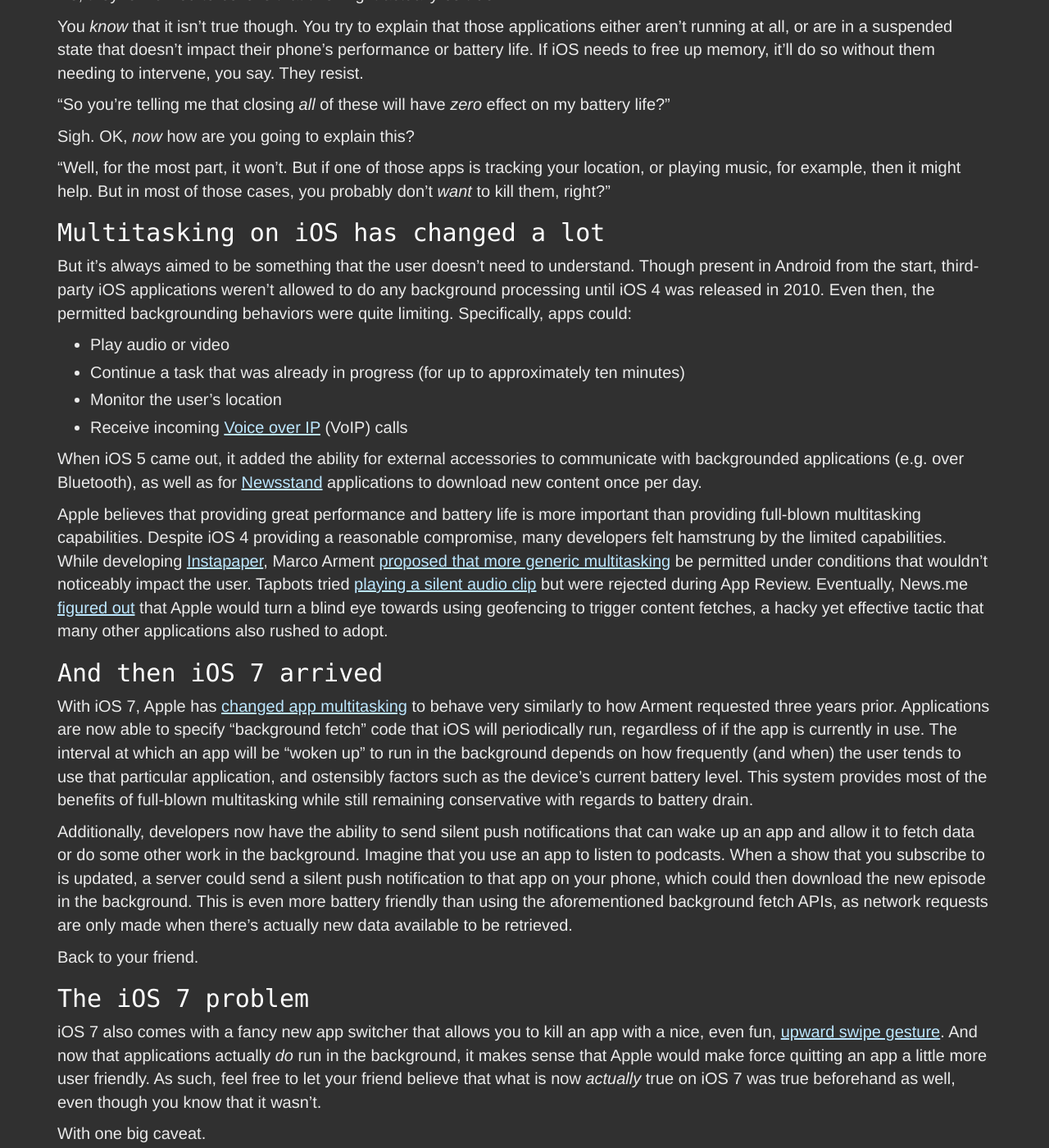
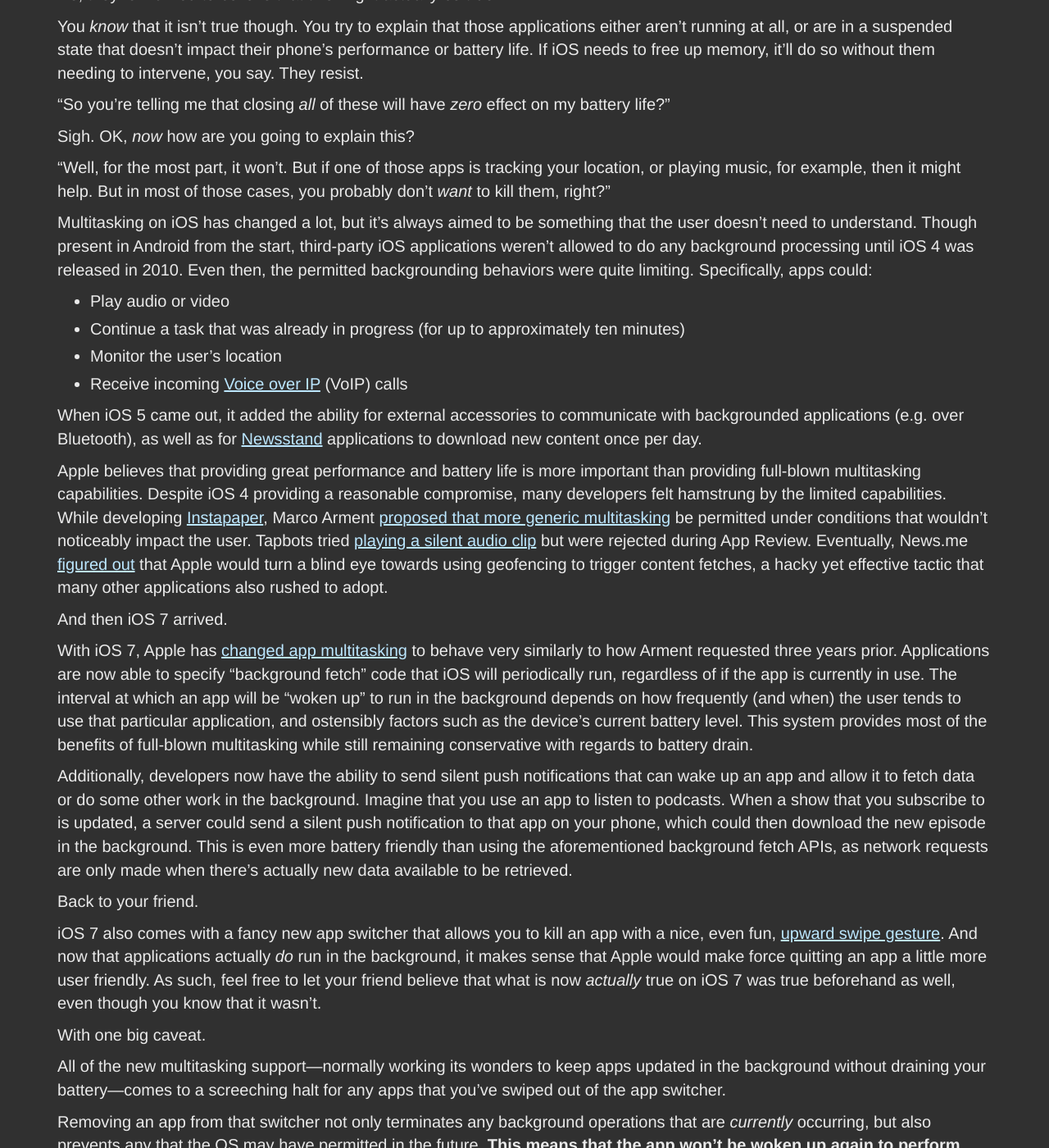
Before and after one commit to irace/irace.github.com, a Jekyll site: the page built from _posts/2014-05-30-background-check.md, in a window 1280 px wide and 1400 px high, scrolled down 518 px. Shown: the whole window at 82% size. Built offline with Jekyll 4.4.1, drawn with Linux system fonts in a browser that asks for light colours; nearby versions of some CDN libraries.

Commit message:
Remove unecessary subheadings

```diff
--- a/_posts/2014-05-30-background-check.md
+++ b/_posts/2014-05-30-background-check.md
@@ -19,9 +19,7 @@
 
 “Well, for the most part, it won’t. But if one of those apps is tracking your location, or playing music, for example, then it might help. But in most of those cases, you probably don’t *want* to kill them, right?”
 
-## Multitasking on iOS has changed a lot
-
-But it's always aimed to be something that the user doesn’t need to understand. Though present in Android from the start, third-party iOS applications weren’t allowed to do any background processing until iOS 4 was released in 2010. Even then, the permitted backgrounding behaviors were quite limiting. Specifically, apps could:
+Multitasking on iOS has changed a lot, but it's always aimed to be something that the user doesn’t need to understand. Though present in Android from the start, third-party iOS applications weren’t allowed to do any background processing until iOS 4 was released in 2010. Even then, the permitted backgrounding behaviors were quite limiting. Specifically, apps could:
 
 * Play audio or video
 * Continue a task that was already in progress (for up to approximately ten minutes)
@@ -32,15 +30,13 @@
 
 Apple believes that providing great performance and battery life is more important than providing full-blown multitasking capabilities. Despite iOS 4 providing a reasonable compromise, many developers felt hamstrung by the limited capabilities. While developing [Instapaper](http://www.instapaper.com/), Marco Arment [proposed that more generic multitasking](http://www.marco.org/2010/06/10/iphone-multitasking-and-background-updating) be permitted under conditions that wouldn’t noticeably impact the user. Tapbots tried [playing a silent audio clip](http://tapbots.com/blog/pastebot/pastebot-music-in-background) but were rejected during App Review. Eventually, News.me [figured out](http://blog.news.me/post/21643399885/introducing-paper-boy-automatically-download-your-news) that Apple would turn a blind eye towards using geofencing to trigger content fetches, a hacky yet effective tactic that many other applications also rushed to adopt.
 
-## And then iOS 7 arrived
+And then iOS 7 arrived.
 
 With iOS 7, Apple has [changed app multitasking](http://www.objc.io/issue-5/multitasking.html) to behave very similarly to how Arment requested three years prior. Applications are now able to specify “background fetch” code that iOS will periodically run, regardless of if the app is currently in use. The interval at which an app will be “woken up” to run in the background depends on how frequently (and when) the user tends to use that particular application, and ostensibly factors such as the device’s current battery level. This system provides most of the benefits of full-blown multitasking while still remaining conservative with regards to battery drain.
 
 Additionally, developers now have the ability to send silent push notifications that can wake up an app and allow it to fetch data or do some other work in the background. Imagine that you use an app to listen to podcasts. When a show that you subscribe to is updated, a server could send a silent push notification to that app on your phone, which could then download the new episode in the background. This is even more battery friendly than using the aforementioned background fetch APIs, as network requests are only made when there’s actually new data available to be retrieved.
 
 Back to your friend.
-
-## The iOS 7 problem
 
 iOS 7 also comes with a fancy new app switcher that allows you to kill an app with a nice, even fun, [upward swipe gesture](http://www.imore.com/how-kill-force-quit-apps-ios-7). And now that applications actually *do* run in the background, it makes sense that Apple would make force quitting an app a little more user friendly. As such, feel free to let your friend believe that what is now *actually* true on iOS 7 was true beforehand as well, even though you know that it wasn’t.
 
```
